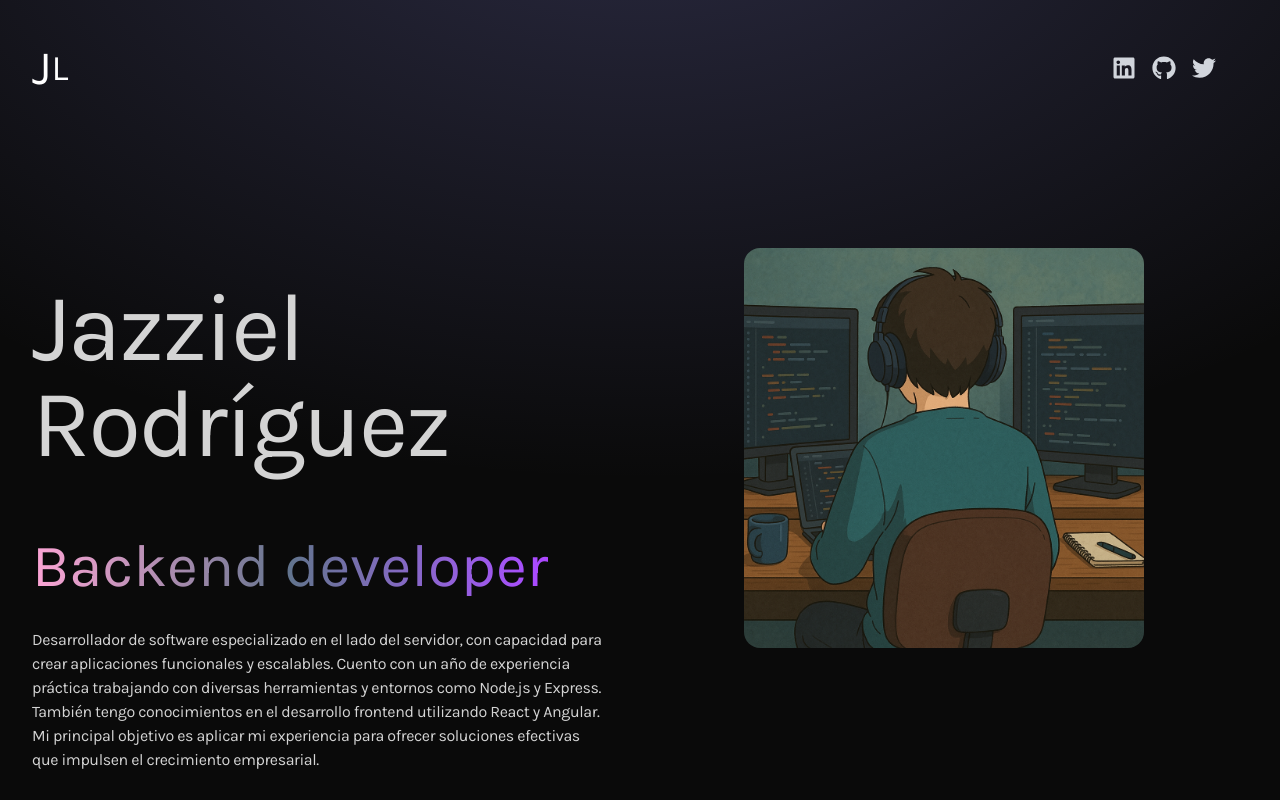
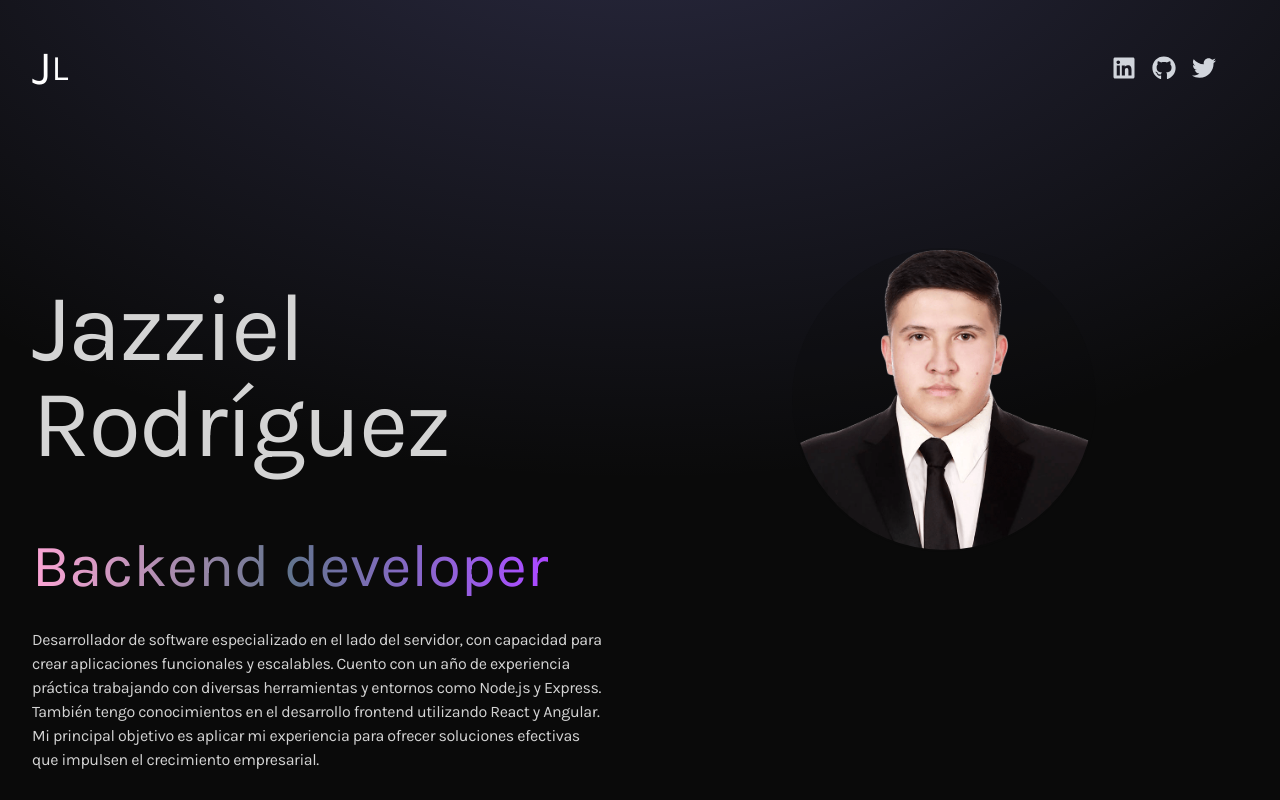
Before and after one commit to JazzoLopez/portfolio-dev, a React (Vite) app: page / in a window 1280 px wide. Shown: the top 800 px of the page. Built offline with nearby package versions, Linux system fonts and the light colour scheme.

Commit message:
feat: replace profile image in Hero component and enhance layout with motion effects

```diff
--- a/src/components/Hero.jsx
+++ b/src/components/Hero.jsx
@@ -1,5 +1,5 @@
 import { HERO_CONTENT } from "../constants/index.js";
-import profile from "../assets/profile.png";
+import profile from "../assets/profileNoBg.png";
 import { motion } from "framer-motion";
 
 const container = (delay) => ({
@@ -45,17 +45,21 @@ export default function Hero() {
                     </div>
                 </div>
                 <div className="w-full lg:w-1/2 lg:p-8">
-                    <div className="flex justify-center">
-                        <motion.img
+                    <div className="flex justify-center relative">
+                        <motion.div
                             initial={{ x: 100, opacity: 0 }}
                             animate={{ x: 0, opacity: 1 }}
                             transition={{ duration: 1, delay: 1.2 }}
-                            src={profile}
-                            alt="about picture"
-                            className="rounded-2xl"
-                            width={400}
-                            eight={400} />
+                            className="relative z-10 rounded-full bg-neutral-950/20 p-[2px]"
+                        >
+                            <img
+                                src={profile}
+                                alt="about picture"
+                                className="rounded-full w-[300px] h-[300px] object-cover"
+                            />
+                        </motion.div>
                     </div>
+
 
                 </div>
             </div>
```
Also changed, not shown: src/assets/profileJazziel.jpg (added), src/assets/profileNoBg.png (added).
